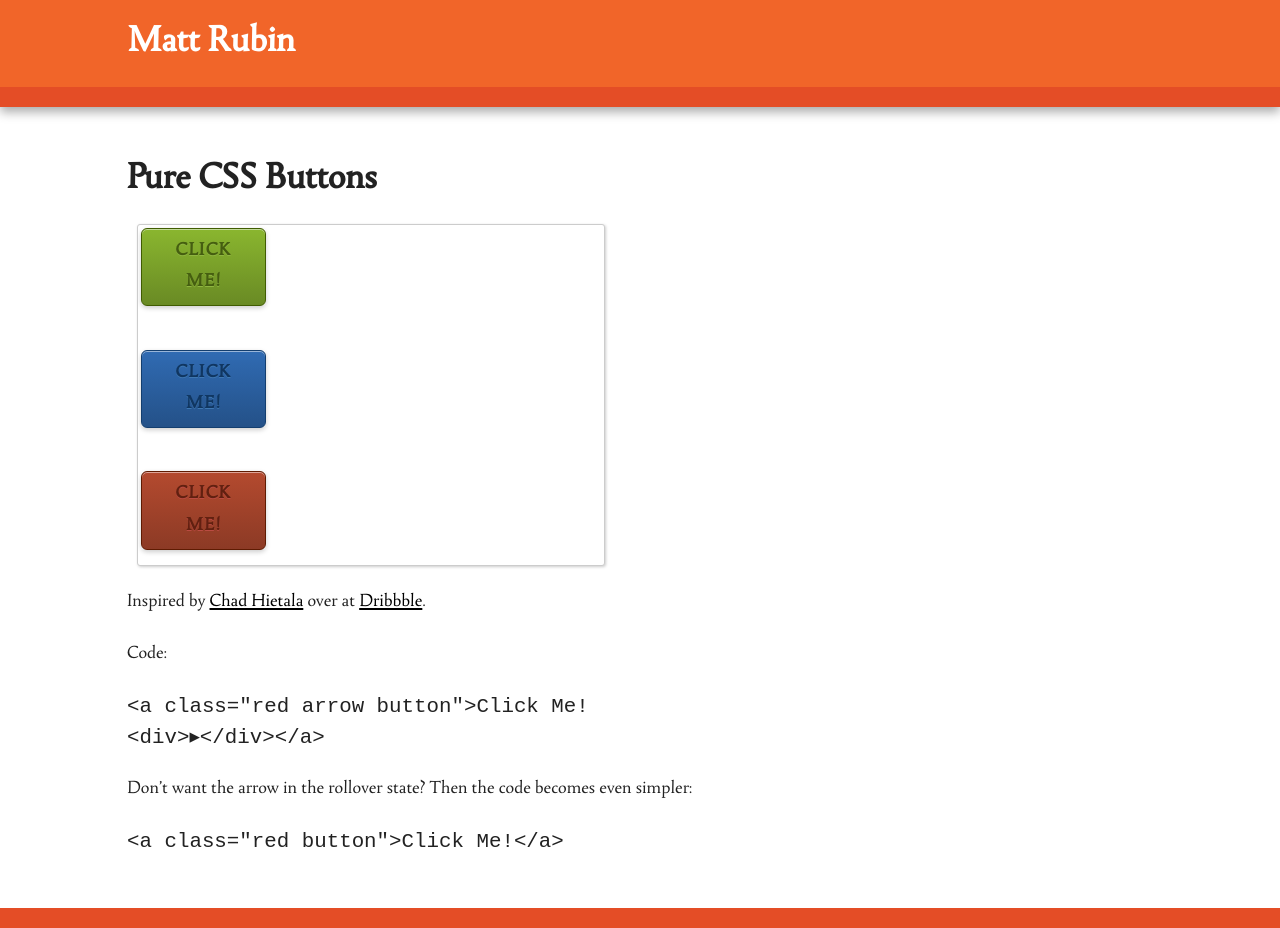
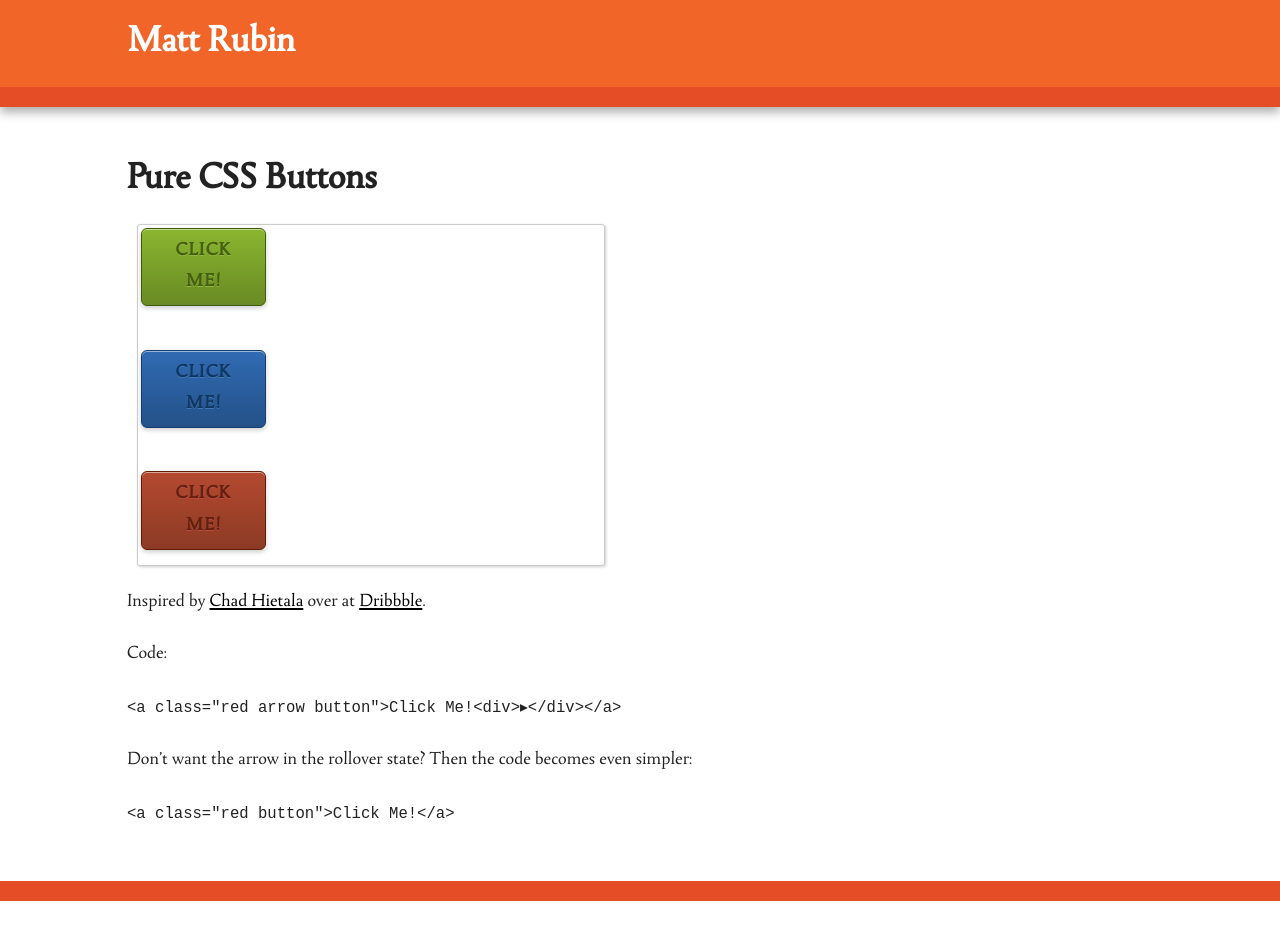
Before and after one commit to c3333/mattrubin.me, a Jekyll site: the page built from _posts/2010-12-07-pure-css-buttons.md, in a window 1280 px wide. Built offline with Jekyll 4.4.1, drawn with Linux system fonts in a browser that asks for light colours; after the commit the page ends 901 px from its top, so only the background shows below that.

Commit message:
Reasonably-sized <code>

```diff
--- a/css/fonts.css
+++ b/css/fonts.css
@@ -7,3 +7,7 @@
 body {
 	font: 1.3em/1.5em "Tallys", "Palatino Linotype", "Book Antiqua", Palatino, Georgia,"Times New Roman", Times, serif;
 }
+
+code {
+	font-size: 0.75em;
+}
```
